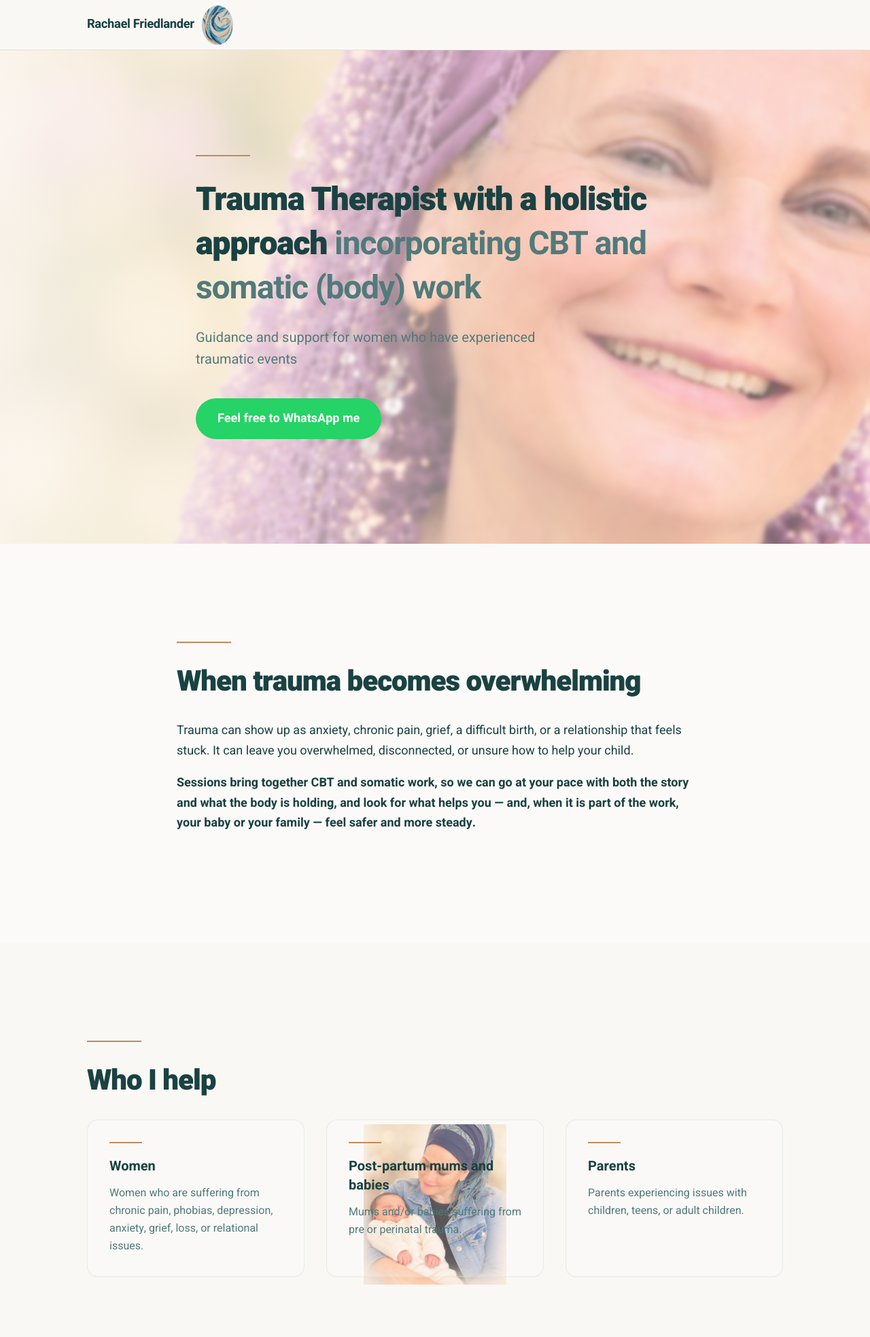
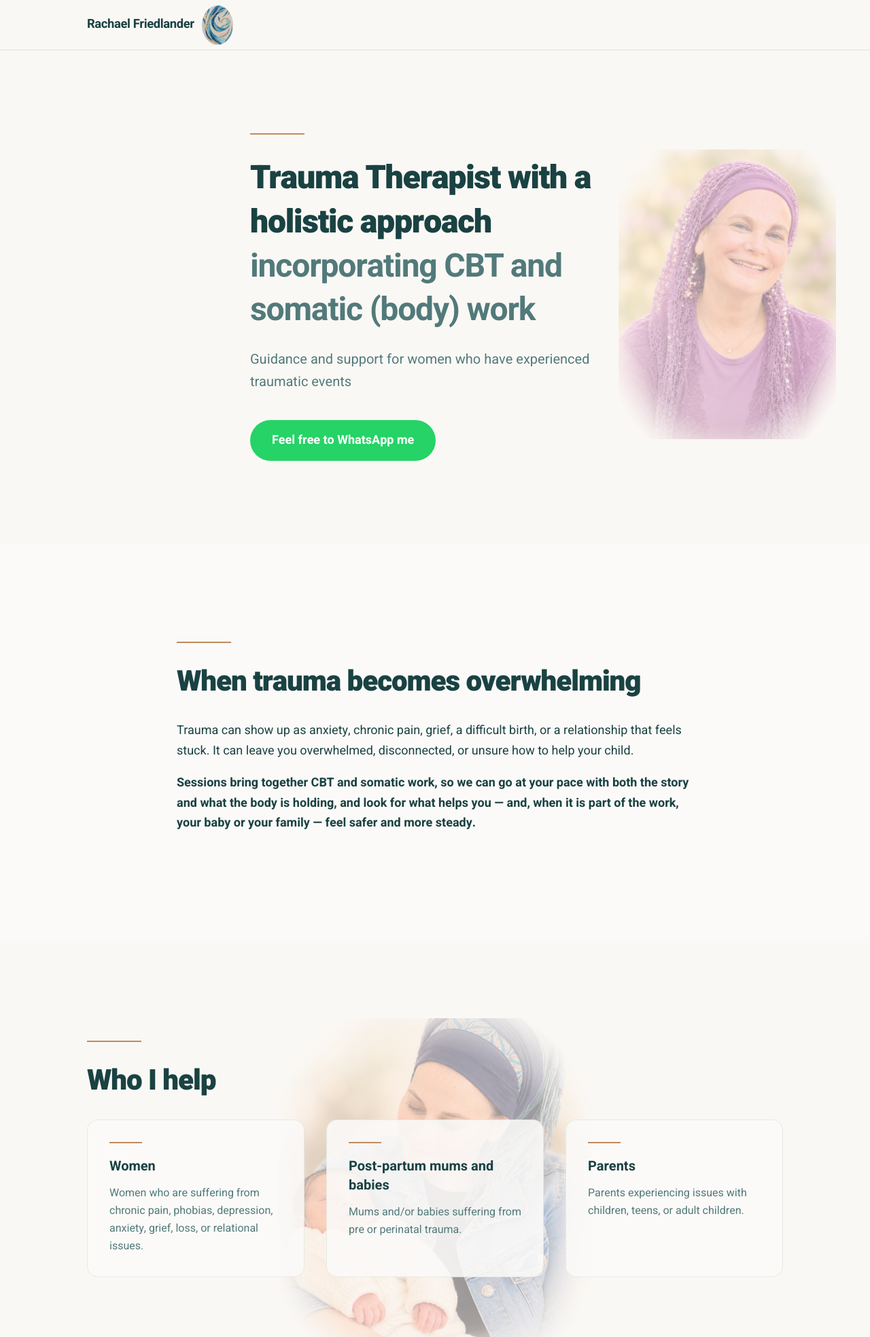
Before and after one commit to talmonf/perinatal-trauma, a plain HTML site: page index.html in a window 1280 px wide. Shown: the top 1967 px of the page at 68% size. Drawn offline with Linux system fonts and the light colour scheme.

Commit message:
Pictures - fix 2

```diff
--- a/styles.css
+++ b/styles.css
@@ -284,6 +284,7 @@ p {
     top: 37%;
     bottom: 20%;
     width: min(17rem, 74%);
+    opacity: 0.45;
   }
 }
 
@@ -306,7 +307,7 @@ p {
 }
 
 .band-help .card {
-  background: rgba(251, 250, 249, 0.28);
+  background: rgba(251, 250, 249, 0.88);
 }
 
 .card .rule {
@@ -364,21 +365,54 @@ p {
   }
 
   .help-bg {
-    top: 42%;
+    top: 58%;
     bottom: auto;
-    width: 210px;
-    height: 236px;
+    width: 460px;
+    height: 516px;
+    transform: translate(-50%, -50%);
+    opacity: 0.42;
   }
 
   .help-bg img {
     object-fit: contain;
     object-position: center;
-    -webkit-mask-image: none;
-    mask-image: none;
+    -webkit-mask-image: radial-gradient(ellipse at center, #000 58%, transparent 82%);
+    mask-image: radial-gradient(ellipse at center, #000 58%, transparent 82%);
+  }
+
+  .hero-copy {
+    max-width: 34rem;
+  }
+
+  .hero-media {
+    inset: auto;
+    top: 50%;
+    right: max(2.5rem, calc((100% - 1180px) / 2));
+    bottom: auto;
+    left: auto;
+    width: min(320px, 26vw);
+    transform: translateY(-50%);
   }
 
   .hero-media img {
-    transform: scale(1.35);
-    transform-origin: 4% 32%;
+    width: 100%;
+    height: auto;
+    object-fit: contain;
+    object-position: center;
+    transform: none;
+    filter: blur(0.6px);
+    opacity: 0.72;
+    -webkit-mask-image: radial-gradient(ellipse at center, #000 64%, transparent 88%);
+    mask-image: radial-gradient(ellipse at center, #000 64%, transparent 88%);
+  }
+
+  .hero-shade {
+    background: linear-gradient(
+      to right,
+      rgba(250, 248, 245, 0.96) 0%,
+      rgba(250, 248, 245, 0.9) 40%,
+      rgba(250, 248, 245, 0.45) 68%,
+      rgba(250, 248, 245, 0.2) 100%
+    );
   }
 }
```
Also changed, not shown: .preview/help-1440.png, .preview/help-390.png, .preview/hero-1440.png, .preview/tsuf-hero.png (added), 1 other file.
